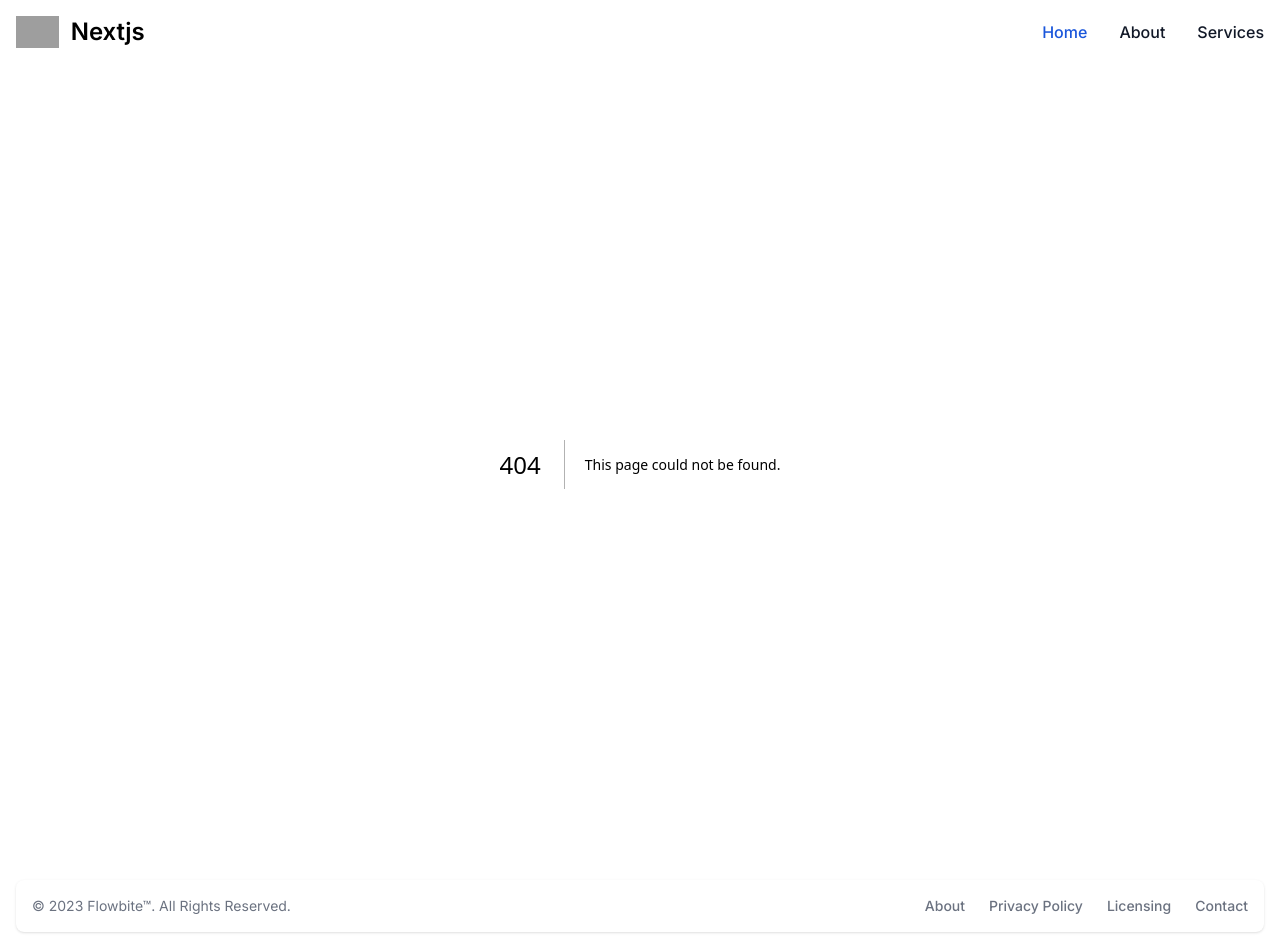
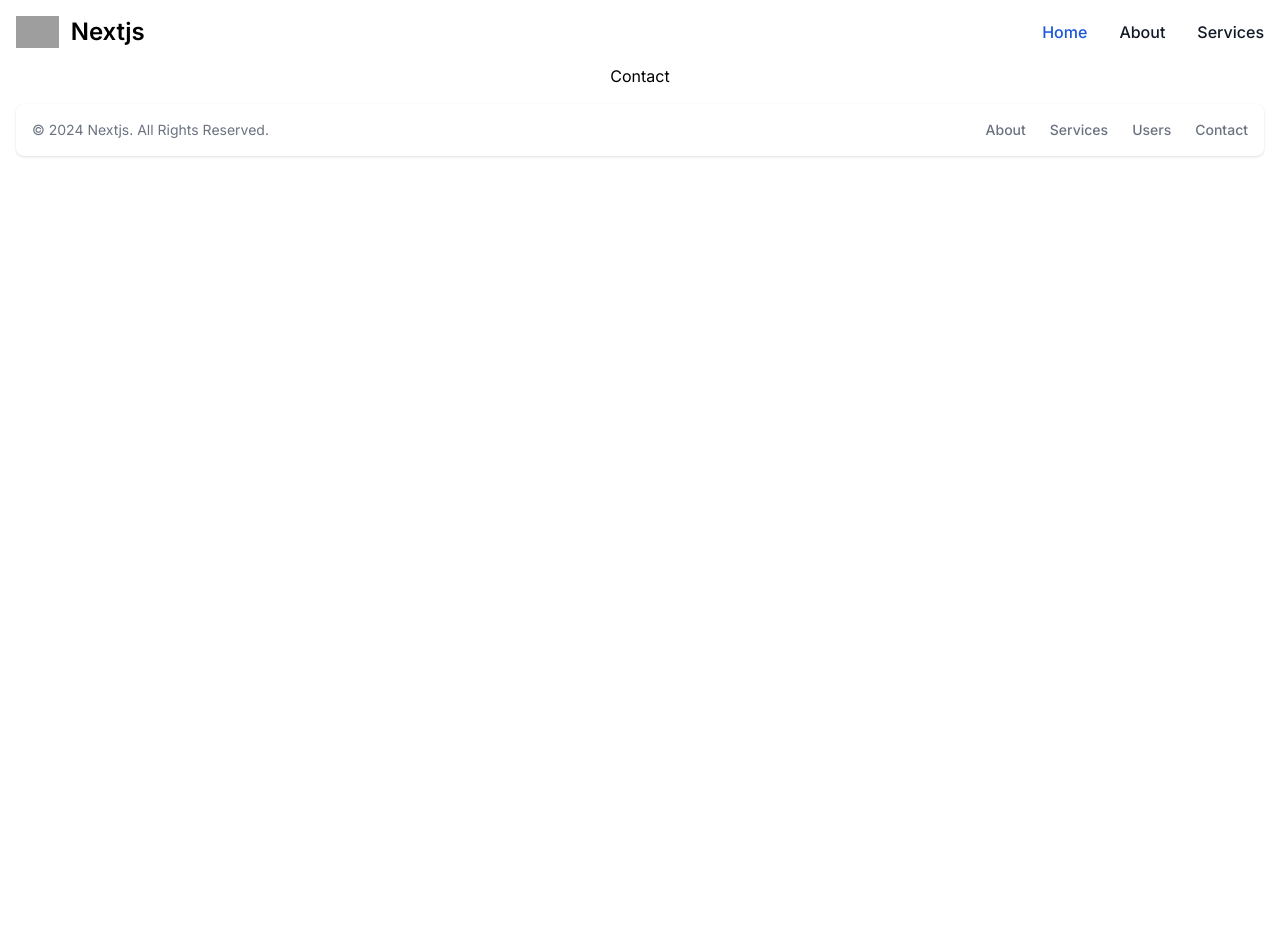
Before and after one commit to Equilapi/nextjs-testing-front, a Next.js app: page /contact in a window 1280 px wide. Before the commit this address had no page. After the commit the page ends 800 px from the top, so only its background shows below. Built offline with nearby package versions, Linux system fonts and the light colour scheme; grey boxes are pictures that could not be loaded.

Commit message:
replace text footer

```diff
--- a/app/components/Footer.tsx
+++ b/app/components/Footer.tsx
@@ -2,20 +2,20 @@ export default function Footer() {
   return (
     <footer className="bg-white rounded-lg shadow m-4 dark:bg-gray-800">
       <div className="w-full mx-auto max-w-screen-xl p-4 md:flex md:items-center md:justify-between">
-        <span className="text-sm text-gray-500 sm:text-center dark:text-gray-400">© 2023 <a href="https://flowbite.com/" className="hover:underline">Flowbite™</a>. All Rights Reserved.
+        <span className="text-sm text-gray-500 sm:text-center dark:text-gray-400">© 2024 <a href="/" className="hover:underline">Nextjs</a>. All Rights Reserved.
         </span>
         <ul className="flex flex-wrap items-center mt-3 text-sm font-medium text-gray-500 dark:text-gray-400 sm:mt-0">
           <li>
-            <a href="#" className="hover:underline me-4 md:me-6">About</a>
+            <a href="/about" className="hover:underline me-4 md:me-6">About</a>
           </li>
           <li>
-            <a href="#" className="hover:underline me-4 md:me-6">Privacy Policy</a>
+            <a href="/services" className="hover:underline me-4 md:me-6">Services</a>
           </li>
           <li>
-            <a href="#" className="hover:underline me-4 md:me-6">Licensing</a>
+            <a href="/users" className="hover:underline me-4 md:me-6">Users</a>
           </li>
           <li>
-            <a href="#" className="hover:underline">Contact</a>
+            <a href="/contact" className="hover:underline">Contact</a>
           </li>
         </ul>
       </div>
--- /dev/null
+++ b/app/contact/page.tsx
@@ -0,0 +1,3 @@
+export default function Contact() {
+  return <div>Contact</div>
+}
--- a/app/layout.tsx
+++ b/app/layout.tsx
@@ -21,7 +21,9 @@ export default function RootLayout({
     <html lang="en">
       <body className={inter.className}>
         <Navigation />
-        {children}
+        <div className="container-md container-sm flex justify-center">
+          {children}
+        </div>
         <Footer />
       </body>
     </html>
--- a/app/page.tsx
+++ b/app/page.tsx
@@ -8,7 +8,5 @@ async function fetchUsers() {
 export default async function Home() {
   const users = await fetchUsers()
 
-  return <div>
-    <Users users={users} />
-  </div>
+  return <Users users={users} />
 }
```
Also changed, not shown: 1 other file (tests, documents, lock files or other folders).
